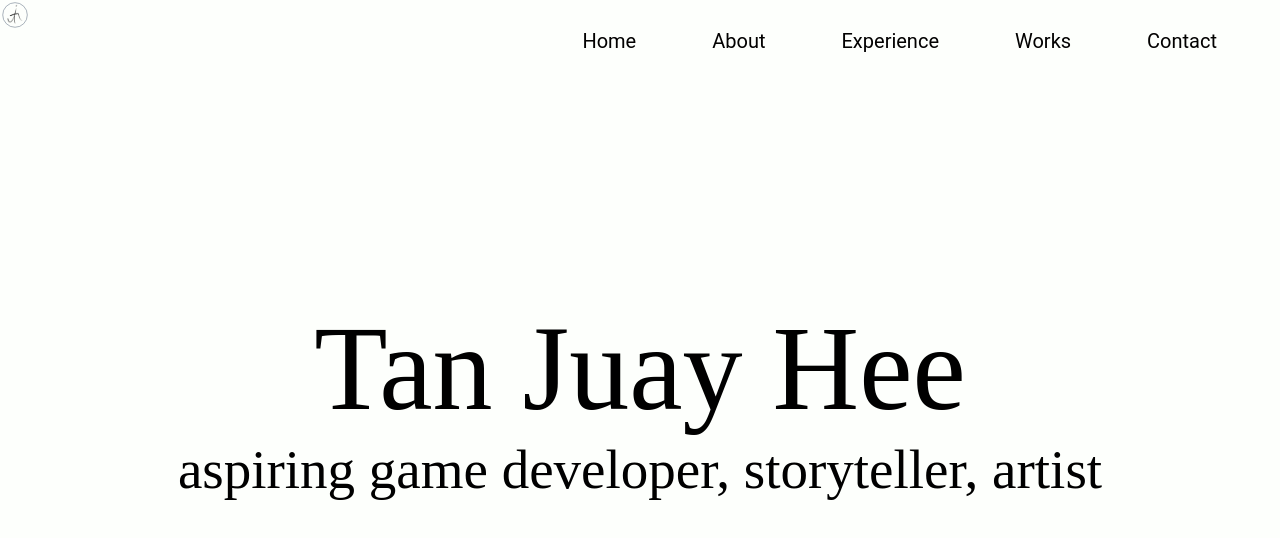
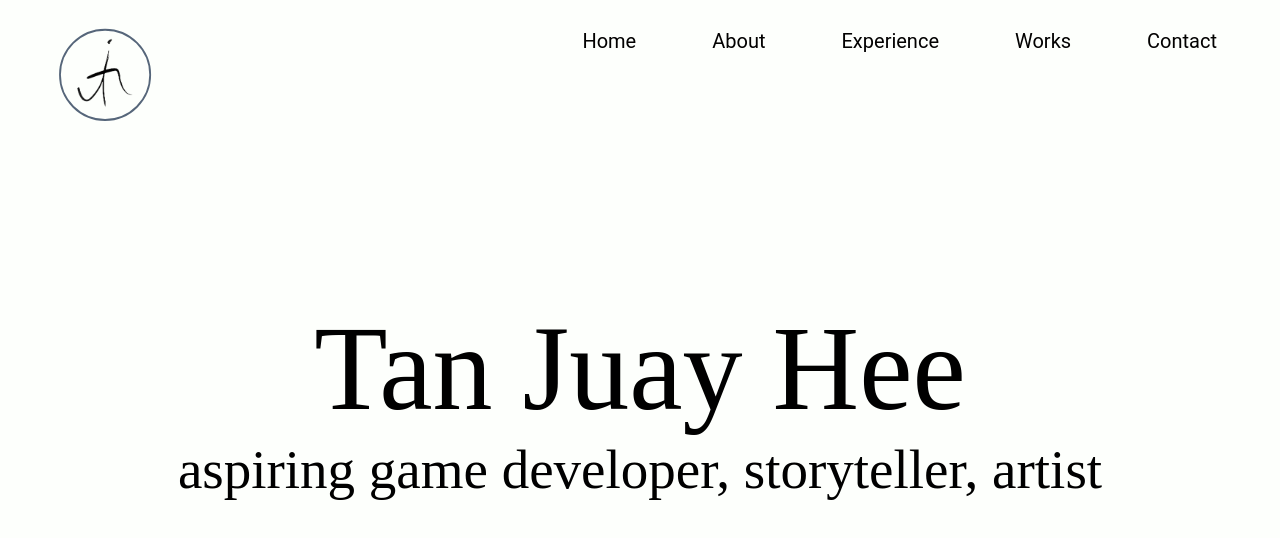
Before and after one commit to juayhee/portfolio-site, a React (Vite) app: page / in a window 1280 px wide. Shown: the top 538 px of the page. Built offline with nearby package versions, Linux system fonts and the light colour scheme.

Commit message:
Add icon to site

```diff
--- a/src/components/Icon.tsx
+++ b/src/components/Icon.tsx
@@ -1,7 +1,8 @@
 import React from "react";
+import styles from "../css/Icon.module.css";
 import personalIcon from "../resources/icon/icon.svg";
 
-const Icon = (): React.Element => {
+const Icon = (): React.ReactElement => {
   return (
     <>
       {/* This makes the SVG always scale to match the size of its parent*/}
--- a/src/css/App.module.css
+++ b/src/css/App.module.css
@@ -20,8 +20,8 @@
 
 .icon {
   position: fixed;
-  top: 0;
-  left: 0;
-  height: 30px;
-  width: 30px;
+  top: 20px;
+  left: 50px;
+  height: 110px;
+  width: 110px;
 }
--- a/src/css/Header.module.css
+++ b/src/css/Header.module.css
@@ -3,7 +3,7 @@
   display: flex;
   justify-content: end;
   gap: 5em;
-  padding: 2em 5em 2em 2em;
+  padding: 20px 50px 20px 20px;
 }
 
 .container {
--- a/tsconfig.json
+++ b/tsconfig.json
@@ -16,7 +16,7 @@
 
     /* Linting */
     "strict": true,
-    "noUnusedLocals": true,
+    "noUnusedLocals": false,
     "noUnusedParameters": true,
     "noFallthroughCasesInSwitch": true
   },
```
